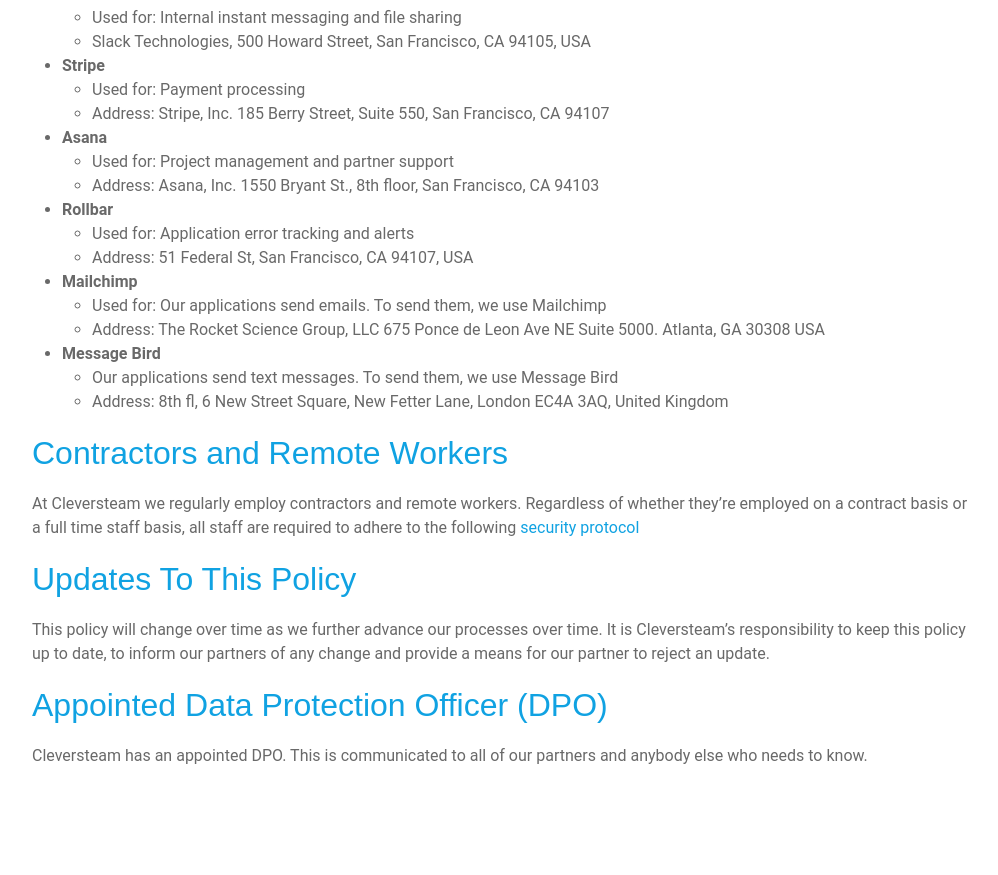
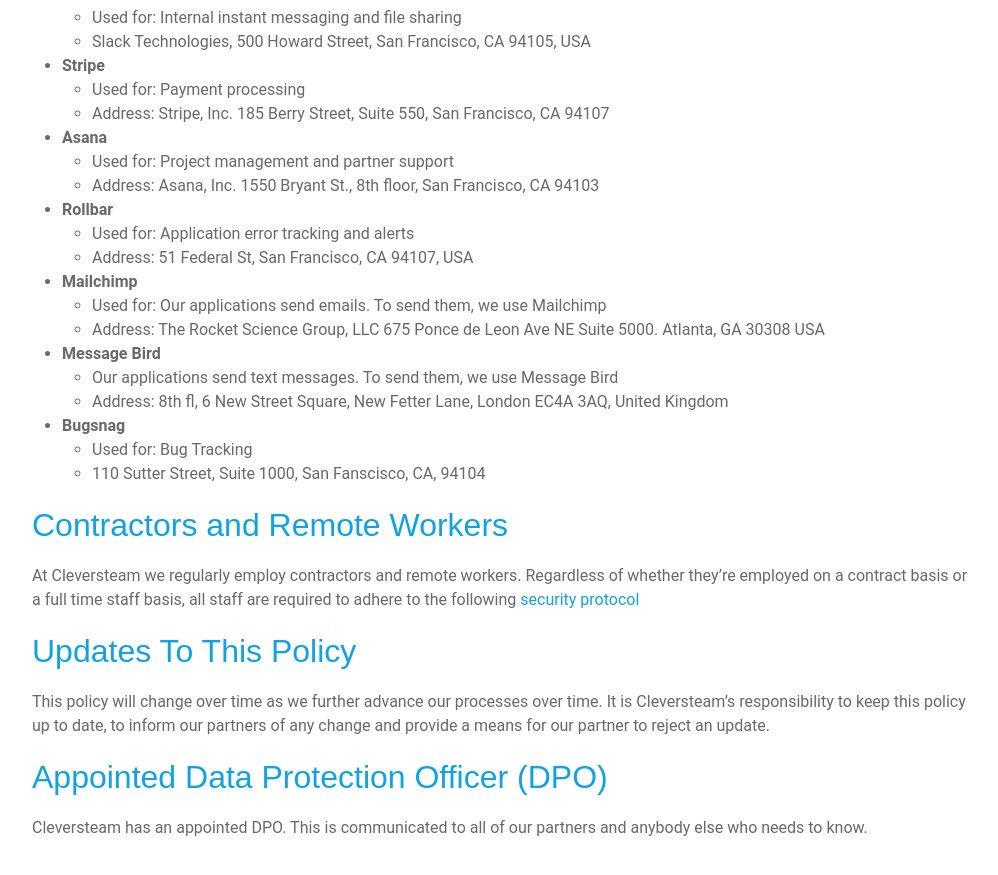
Before and after one commit to mikedhart/HanoverPlaybook, a Jekyll site: the page built from _guides/data_processing_policy.markdown, in a window 1280 px wide and 900 px high, scrolled down 2737 px. Shown: the top 875 px of the window, without its empty margins (138-1136 px from the left). Built offline with Jekyll 4.4.1, drawn with Linux system fonts in a browser that asks for light colours; some web fonts are replaced; before the commit the page ends 3565 px from its top, so only the background shows below that.

Commit message:
Add bugsnag

```diff
--- a/_guides/data_processing_policy.markdown
+++ b/_guides/data_processing_policy.markdown
@@ -111,6 +111,9 @@
 * **Message Bird**
   * Our applications send text messages. To send them, we use Message Bird
   * Address: 8th fl, 6 New Street Square, New Fetter Lane, London EC4A 3AQ, United Kingdom
+* **Bugsnag**
+  * Used for: Bug Tracking
+  * 110 Sutter Street, Suite 1000, San Fanscisco, CA, 94104
 
 ## Contractors and Remote Workers
 At Cleversteam we regularly employ contractors and remote workers. Regardless of whether they're employed on a contract basis or a full time staff basis, all staff are required to adhere to the following [security protocol][securityprotocol]
```
